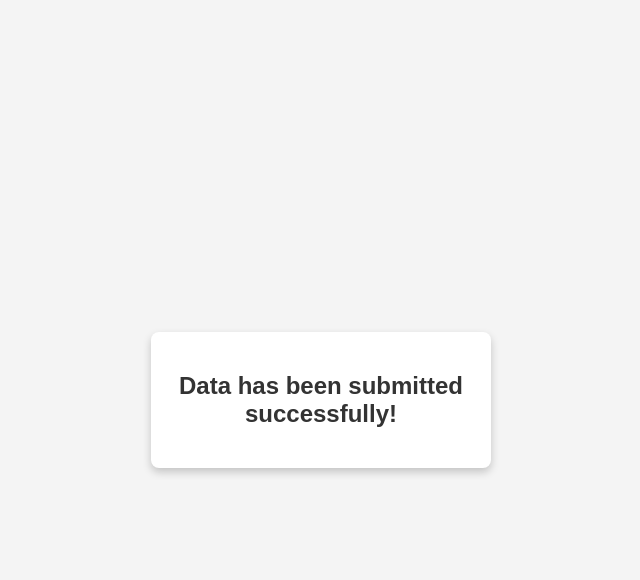
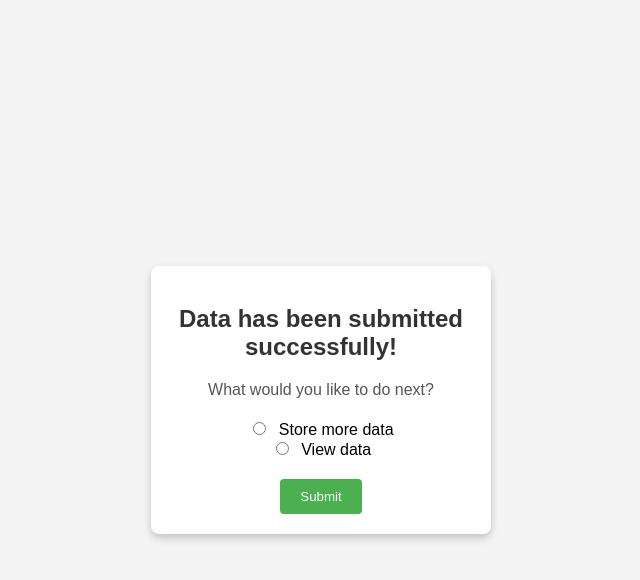
Before and after one commit to chhavi-pareek/records-of-failure, a Flask app: template templates/submitted.html in a window 1280 px wide. Shown: the top 580 px of the page, without its empty margins (319-959 px from the left). Run offline with Flask 3, Linux system fonts and the light colour scheme; the template is opened without the code that fills it, so the values that code supplies are empty.

Commit message:
error and yk it

```diff
--- a/app.py
+++ b/app.py
@@ -26,15 +26,24 @@ def submission():
         name= request.form['name']
         data=([name,marks,subject])
 
-        cur=db().cursor
+        cur=db().cursor()
         try:
-            cur.execute("insert into studmarks values (?,?,?)",data)
-            cur.commit()
+            cur.execute("insert into marks values (?,?,?)",data)
+            db().commit()
         except:
             return("error")
         print(data)
         return render_template("submitted.html")
 
+@app.route("/next-action", methods=['POST','GET'])
+def page():
+
+    if request.method=='POST':
+        val=request.form['next_action']
+        if val=="store_more":
+            return render_template("form.html")
+        else:
+            return "wait"
 
 
 if (__name__)=="__main__":
--- a/templates/submitted.html
+++ b/templates/submitted.html
@@ -29,13 +29,43 @@
             margin-top: 20px;
             color: #555;
         }
-
+        .options {
+            margin-top: 20px;
+        }
+        .options input[type="radio"] {
+            margin-right: 8px;
+        }
+        .options input[type="submit"] {
+            margin-top: 20px;
+            padding: 10px 20px;
+            background-color: #4CAF50;
+            color: white;
+            border: none;
+            border-radius: 4px;
+            cursor: pointer;
+        }
+        .options input[type="submit"]:hover {
+            background-color: #45a049;
+        }
     </style>
 </head>
 <body>
 
 <div class="container">
     <h2>Data has been submitted successfully!</h2>
+    <p>What would you like to do next?</p>
+
+    <form action="/next_action" method="post" class="options">
+        <label>
+            <input type="radio" name="next_action" value="store_more" required>
+            Store more data
+        </label><br>
+        <label>
+            <input type="radio" name="next_action" value="view_data" required>
+            View data
+        </label><br>
+        <input type="submit" value="Submit">
+    </form>
 </div>
 
 </body>
```
Also changed, not shown: 1 other file.
